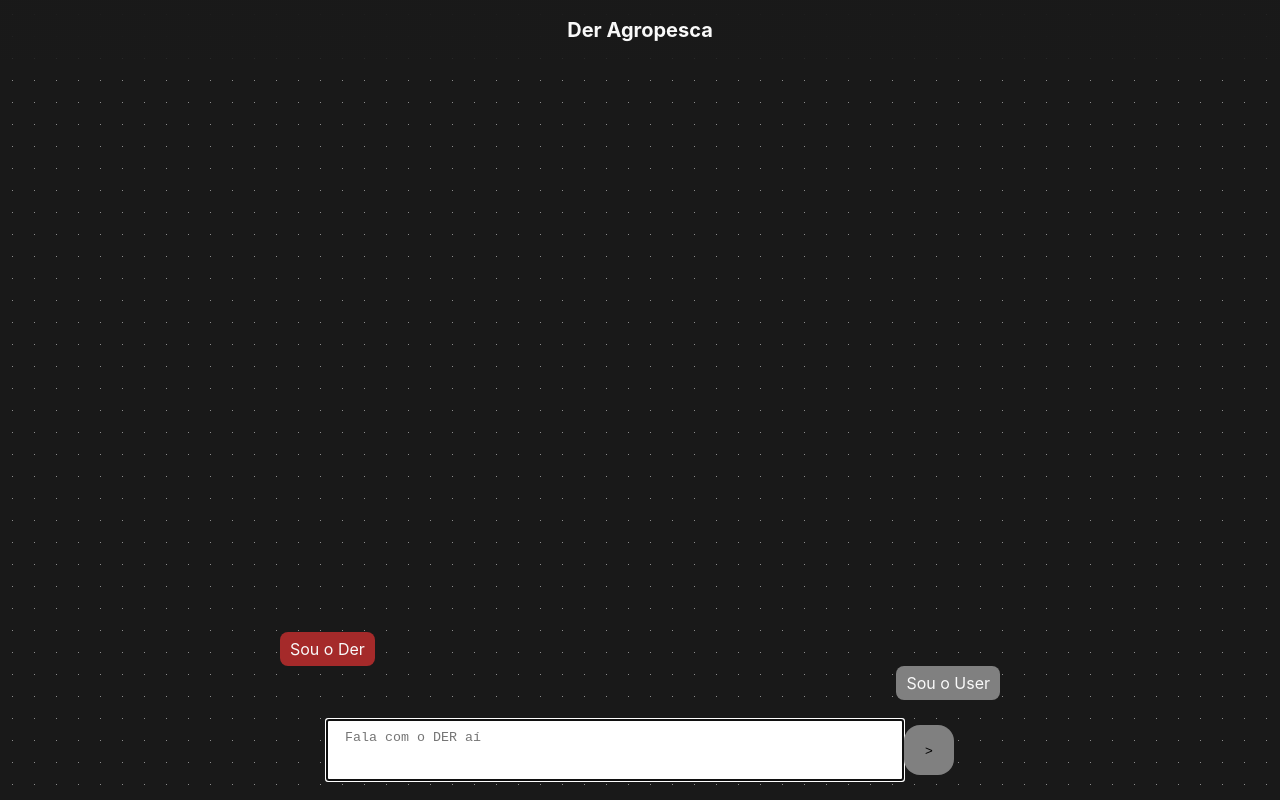
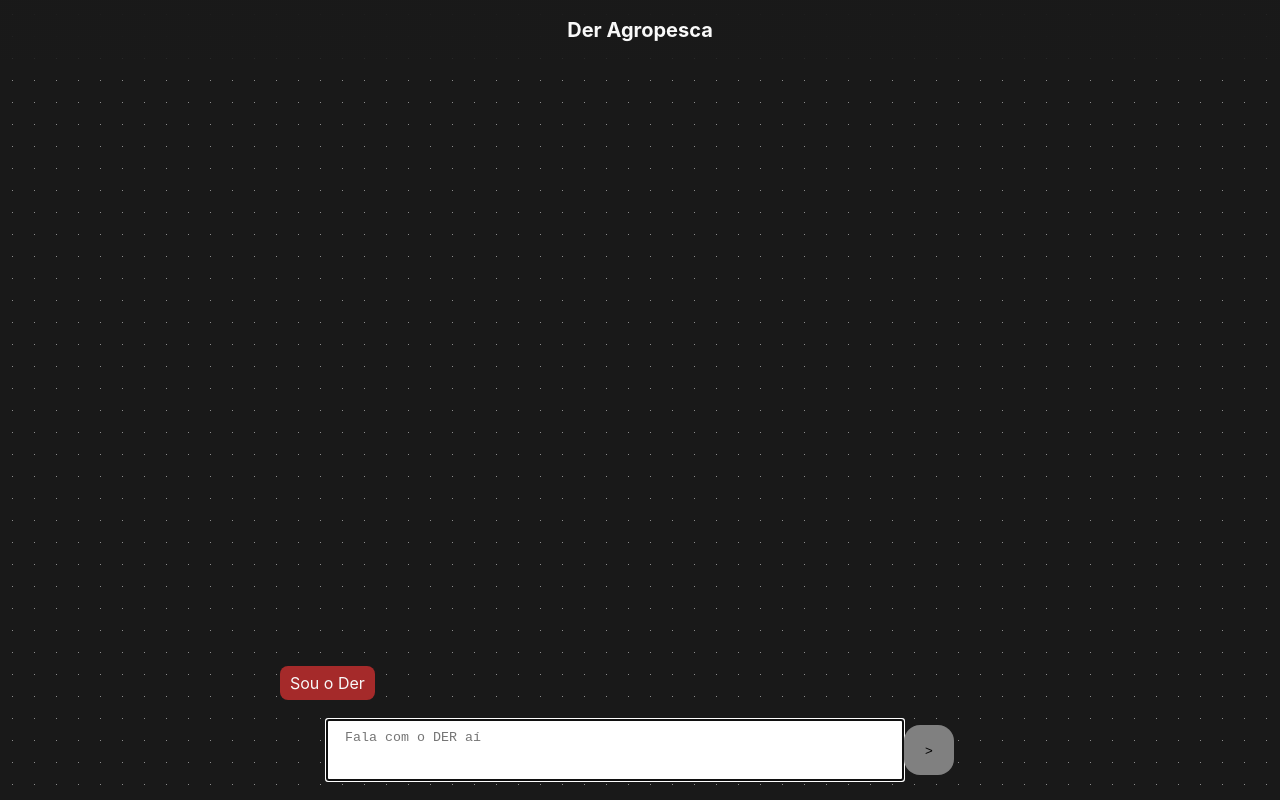
Before and after one commit to LoriaLawrenceZ/DERA-FrontEnd, a React (Vite) app: page / in a window 1280 px wide. Built offline with nearby package versions, Linux system fonts and the light colour scheme.

Commit message:
[feat] Bot messages are showing
Signed-off-by: LoriaLawrenceZ <lorenzozimbresfilmmaker@gmail.com>

```diff
--- a/src/App.jsx
+++ b/src/App.jsx
@@ -17,6 +17,8 @@ function App() {
 
         // API OpenAI
         const derResponse = "Sou um filha da puta";
+
+        console.log("oi");
 
         setMessages((prevMessages) =>
             prevMessages.map((msg, index) =>
@@ -48,7 +50,13 @@ function App() {
                     id="chat-messages-container"
                 >
                     <p className="message der-message">Sou o Der</p>
-                    <p className="message user-message">Sou o User</p>
+                    {messages.map((msg, index) => (
+                        <p
+                            key={index}
+                            className={`chat__bolha chat__bolha--${msg.sender}`}
+                            dangerouslySetInnerHTML={{ __html: msg.text }}
+                        ></p>
+                    ))}
                 </section>
 
                 <section className="input-container">
```
